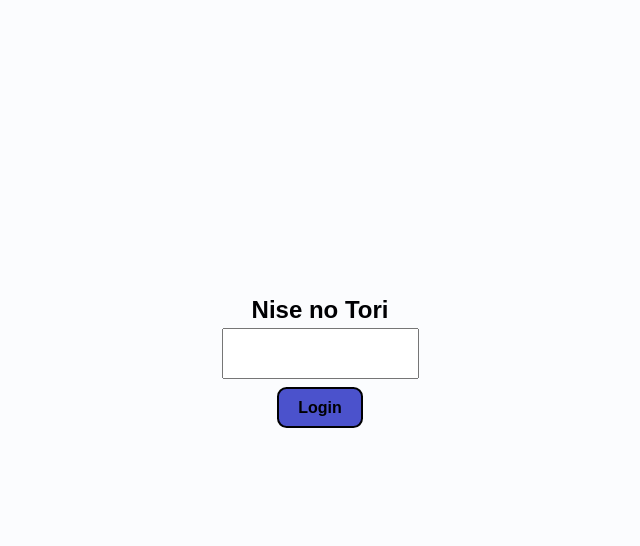
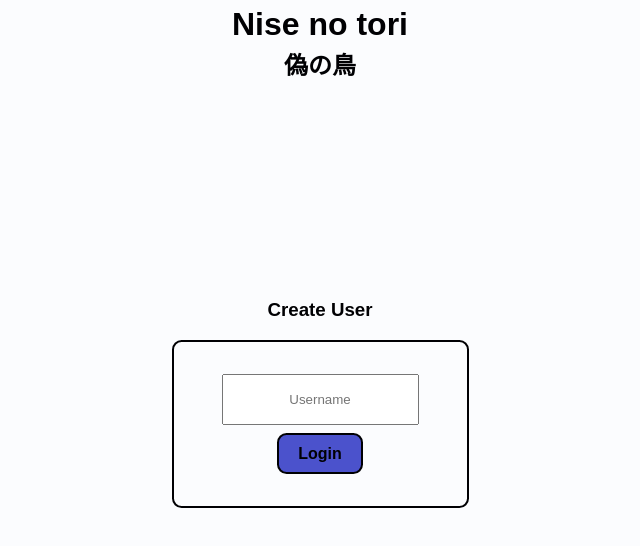
Before and after one commit to vikkio88/nisenotori, a Svelte app: page /account in a window 1280 px wide. Shown: the top 546 px of the page, without its empty margins (320-960 px from the left). Built offline with nearby package versions, Linux system fonts and the light colour scheme.

Commit message:
implemented account page

```diff
--- a/src/pages/Account.svelte
+++ b/src/pages/Account.svelte
@@ -1,26 +1,63 @@
 <script>
   import { navigate } from "svelte-routing";
   import userStore from "../store/user";
+  import Title from "../components/shared/Title.svelte";
+  import Confirm from "../components/shared/Confirm.svelte";
   export let value = "";
 
   function onLogin() {
     userStore.login(value);
     navigate("/");
   }
+
+  function onLogout() {
+    userStore.logout();
+    navigate("/");
+  }
 </script>
 
+<Title />
 {#if !Boolean($userStore.user)}
-    <div class="f1 f cc">
-        <h2>Nise no Tori</h2>
-        <form on:submit|preventDefault={onLogin} class="f cc g_5">
-            <input type="text" bind:value required minlength="3" />
+  <div class="f1 f cc g">
+    <h3>Create User</h3>
+    <form on:submit|preventDefault={onLogin} class="f cc g_5 login">
+      <input
+        type="text"
+        bind:value
+        required
+        minlength="3"
+        placeholder="Username"
+        class="ta-c"
+      />
       <button type="submit">Login</button>
     </form>
   </div>
 {:else}
-    <div class="f1 f cc">
-        <button class="small danger" on:click={() => userStore.logout()}>
-            Logout
-        </button>
+  <div class="f1 f cs g account">
+    <h1>👤 {$userStore.user.name}</h1>
+
+    <div class="dangerZone f cs g">
+      <h3 class="danger">Danger Zone</h3>
+      <strong>Logging out will remove all your stats.</strong>
+      <Confirm classes="danger" subClasses="transparent" onConfirmed={onLogout}
+        >Logout</Confirm
+      >
+    </div>
   </div>
 {/if}
+
+<style>
+  .account {
+    margin-top: 2rem;
+  }
+  .login {
+    padding: 2rem 3rem;
+    border: var(--borders);
+    border-radius: var(--border-radius);
+  }
+  .dangerZone {
+    padding: 0.25rem 6rem 1rem 6rem;
+    border: var(--borders-dashed-danger);
+    border-radius: var(--border-radius);
+  }
+</style>
```
Lines whose indentation alone changed are shown as unchanged.
